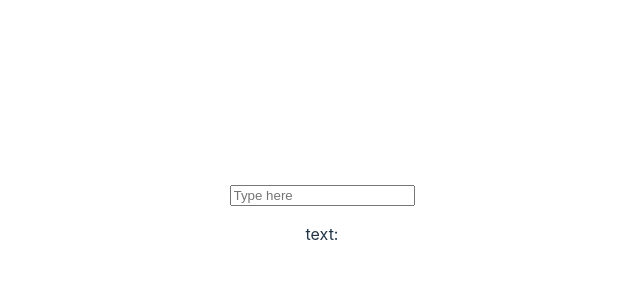
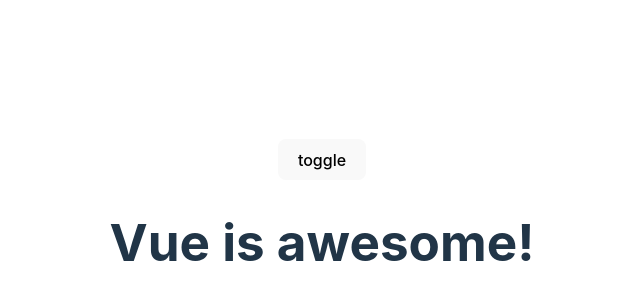
Before and after one commit to SynCROSS/learning-vue3, a Vue app: page / in a window 1280 px wide. Shown: the part 178-478 px from the top of the page, without its empty margins (318-958 px from the left). Built offline with nearby package versions, Linux system fonts and the light colour scheme.

Commit message:
Conditional Rendering

```diff
--- a/src/App.vue
+++ b/src/App.vue
@@ -1,13 +1,24 @@
 <script setup lang="ts">
 import { ref } from 'vue';
 
-const text = ref('');
+const awesome = ref(true);
+
+const toggle = () => {
+  awesome.value = !awesome.value;
+};
 </script>
 
 <template>
-  <input
-    v-model="text"
-    placeholder="Type here"
+  <button
+    :aria-pressed="!awesome"
+    @click="toggle"
   >
-  <p>text: {{ text }}</p>
+    toggle
+  </button>
+  <h1 v-if="awesome">
+    Vue is awesome!
+  </h1>
+  <h1 v-else>
+    Oh no 😢
+  </h1>
 </template>
```
